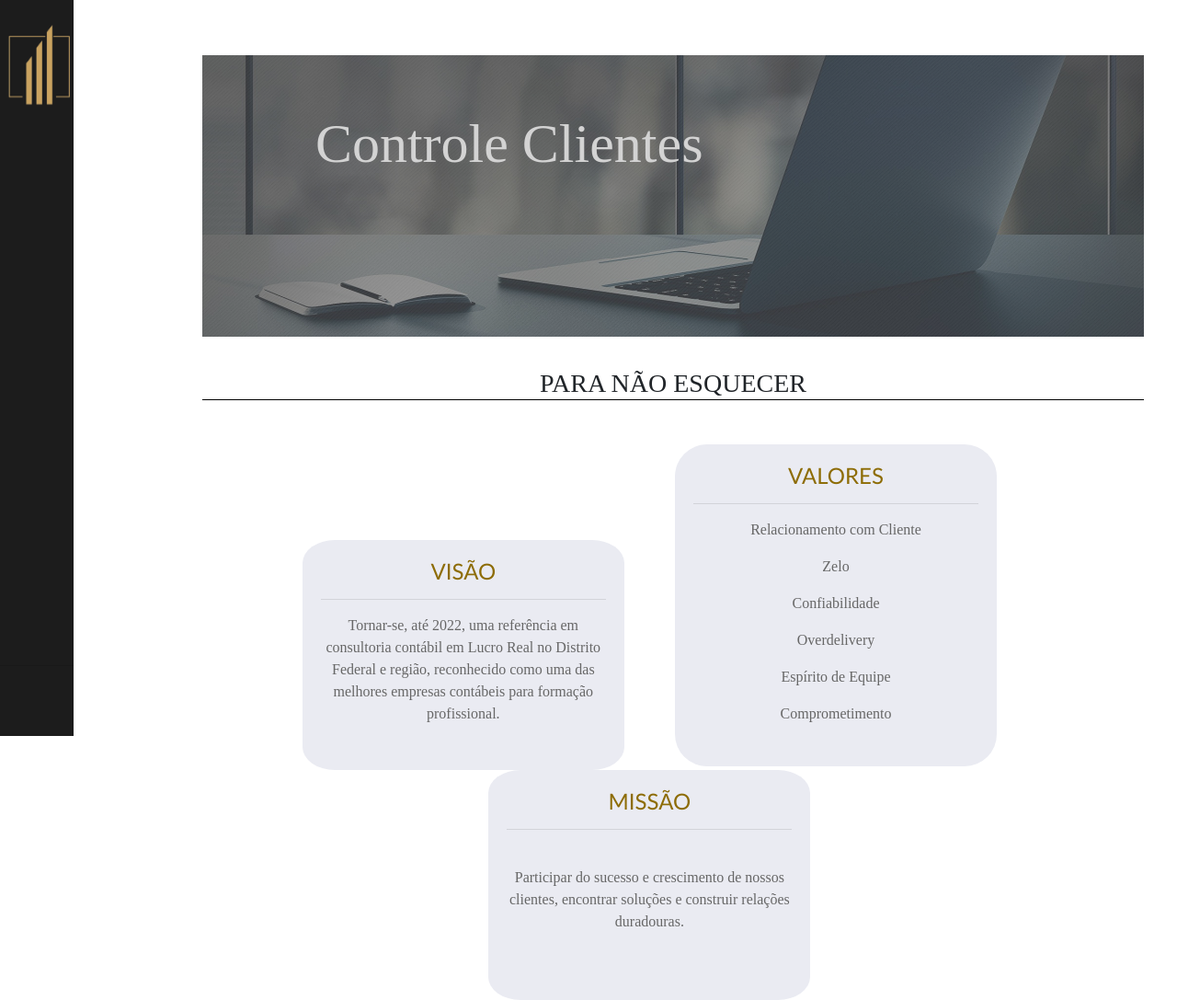
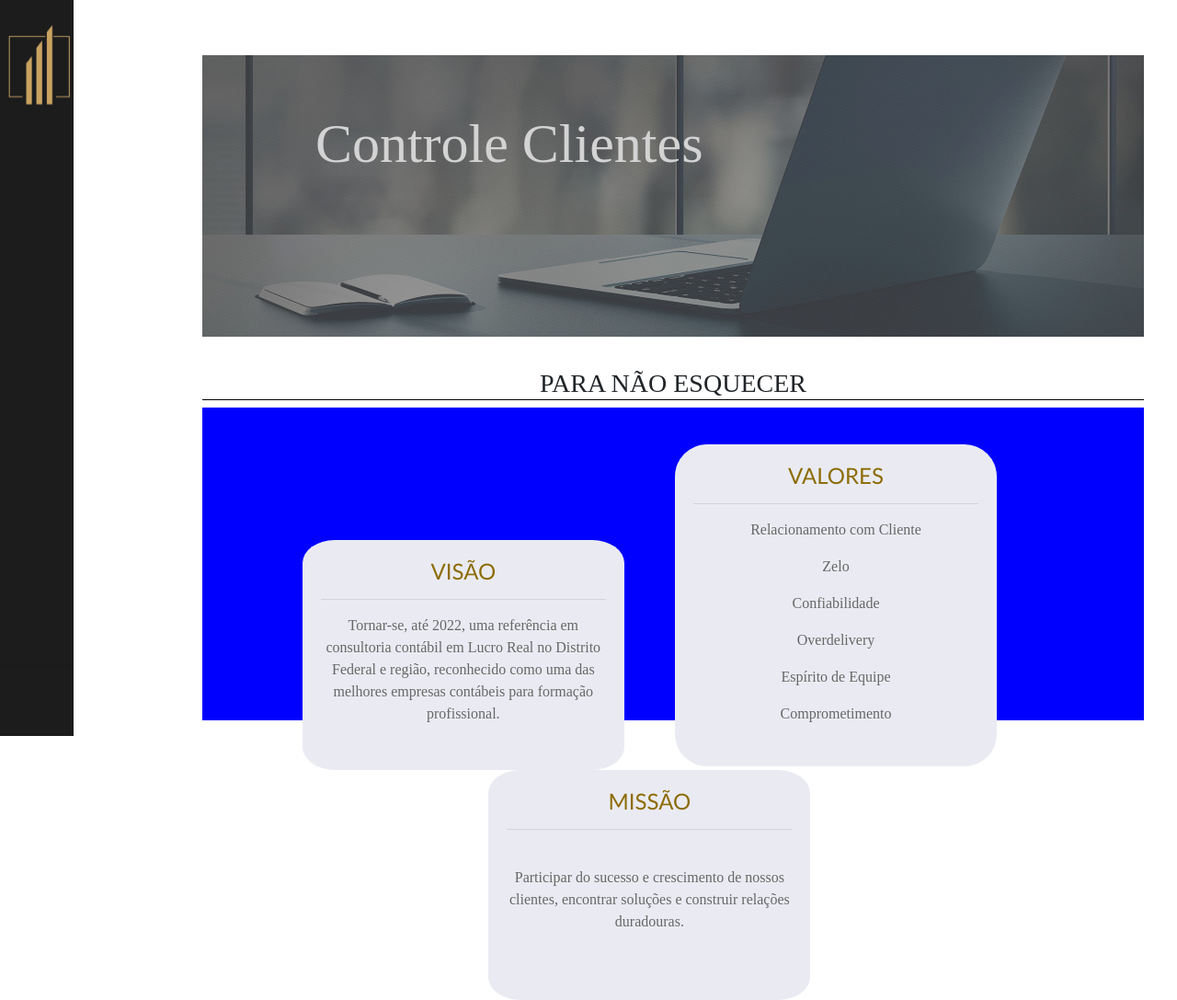
Before and after one commit to Alldax-Contabilidade/UnificacaoControles, a Flask app: page / in a window 1280 px wide. Shown: the whole page at 92% size. Run offline with Flask 2, Linux system fonts and the light colour scheme; some libraries are stand-ins or nearby versions.

```diff
--- a/project_flask/app/static/css/estilo_barra.css
+++ b/project_flask/app/static/css/estilo_barra.css
@@ -110,7 +110,7 @@ input[type="checkbox"]{
     border-width: 50%;
 }
 #cultura{
-    /*background-color: blue;*/
+    background-color: blue;
     height: 100%;
     text-align: center;
     padding-top: 40px;
```
